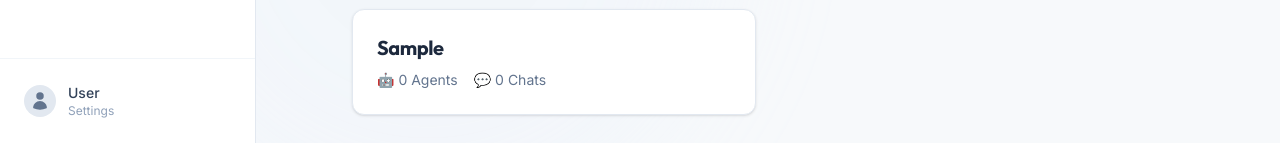
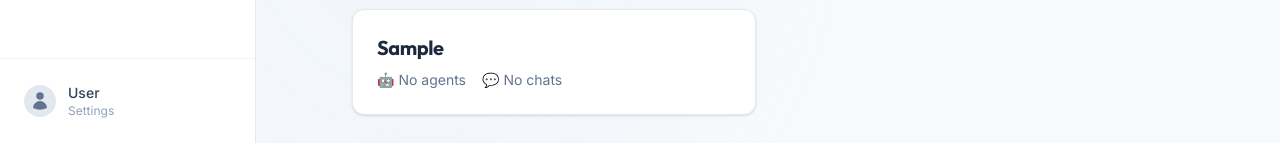
Before and after one commit to Macxim/Polyprompt, a Next.js app: page / in a window 1280 px wide. Both pictures are taken after typing "Sample" into the empty fields and a click on the button "Create Space". Shown: the part 657-800 px from the top of the page. Built offline with nearby package versions, Linux system fonts and the light colour scheme.

Commit message:
feat: improve agent and chat count display with singular and zero state handling.

```diff
--- a/app/page.tsx
+++ b/app/page.tsx
@@ -127,8 +127,14 @@ export default function Home() {
                 <div className="absolute top-0 left-0 w-1 h-full bg-blue-500 opacity-0 group-hover:opacity-100 transition-opacity"></div>
                 <h2 className="font-bold text-xl text-slate-800 mb-2">{space.name}</h2>
                 <div className="flex gap-4 text-sm text-slate-500">
-                  <span>🤖 {(space.agentIds || []).length} Agents</span>
-                  <span>💬 {space.conversations.length} Chats</span>
+                  <span>🤖 {(() => {
+                    const count = state.agents.filter(a => (space.agentIds || []).includes(a.id)).length;
+                    return count === 0 ? 'No agents' : count === 1 ? '1 Agent' : `${count} Agents`;
+                  })()}</span>
+                  <span>💬 {(() => {
+                    const count = space.conversations.length;
+                    return count === 0 ? 'No chats' : count === 1 ? '1 Chat' : `${count} Chats`;
+                  })()}</span>
                 </div>
               </div>
             </Link>
```
